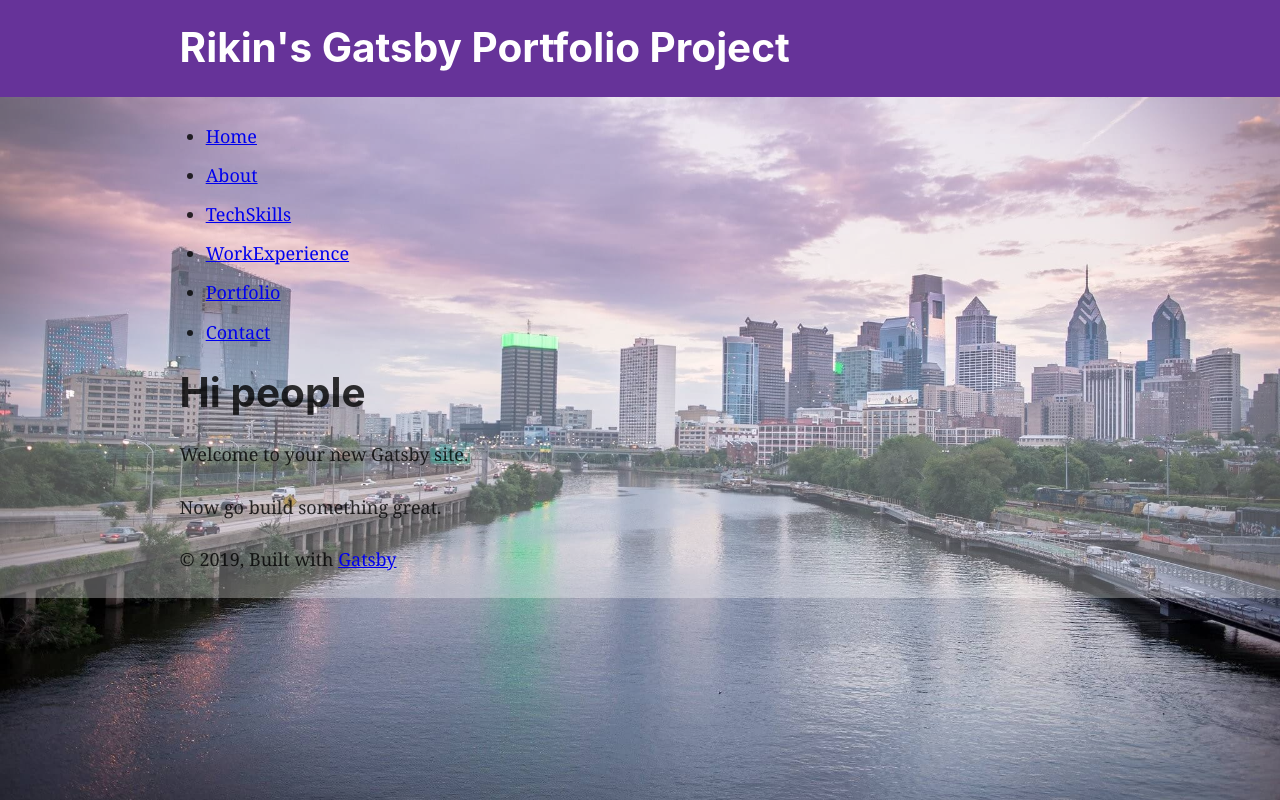
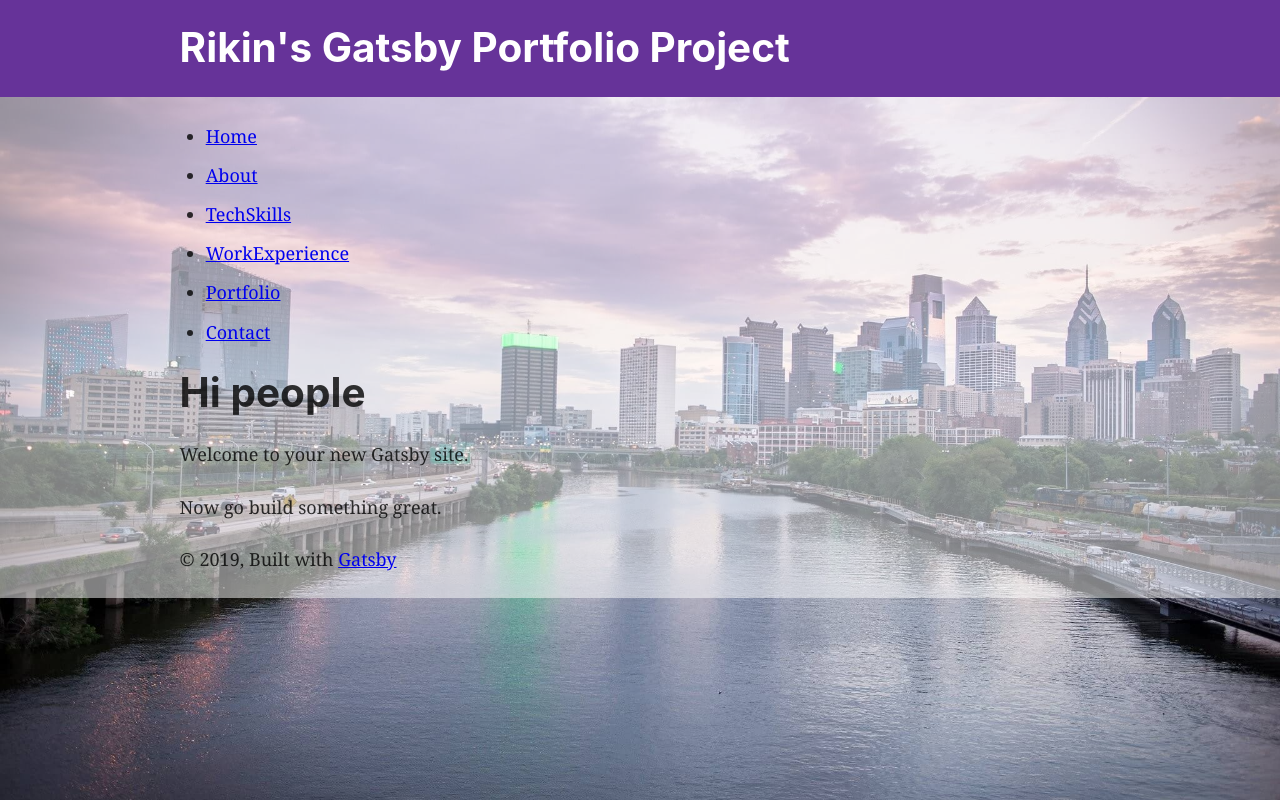
Before and after one commit to patelrikin/gatsby-portfolio-site, a Gatsby site: page / in a window 1280 px wide. Built offline with nearby package versions, Linux system fonts and the light colour scheme; Gatsby itself is replaced by a stand-in of ours.

Commit message:
increase opacity

```diff
--- a/src/components/layout.js
+++ b/src/components/layout.js
@@ -23,7 +23,7 @@ const NAVIGATION = [
   { to: "/contact", label: "Contact" },
 ]
 
-const contentBackgroundStyle = { background: "rgba(255, 255, 255, 0.3)" }
+const contentBackgroundStyle = { background: "rgba(255, 255, 255, 0.5)" }
 const contentStyle = {
   margin: `0 auto`,
   maxWidth: 960,
```
